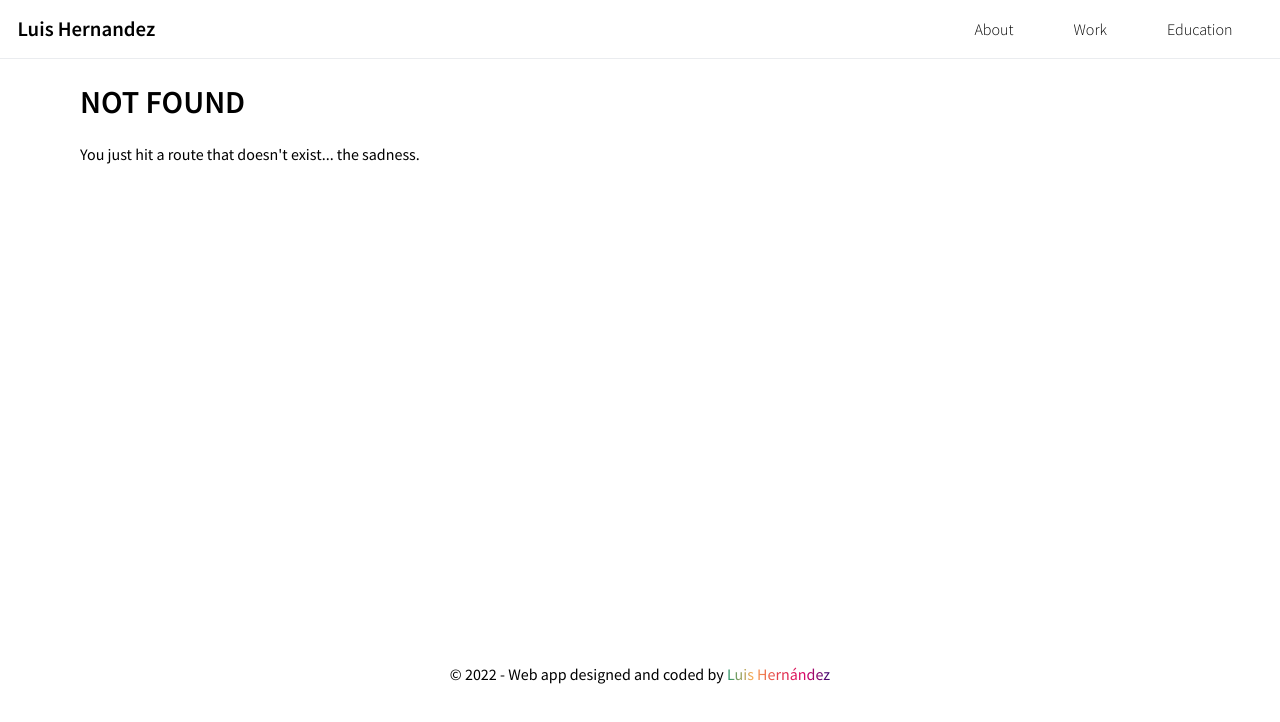
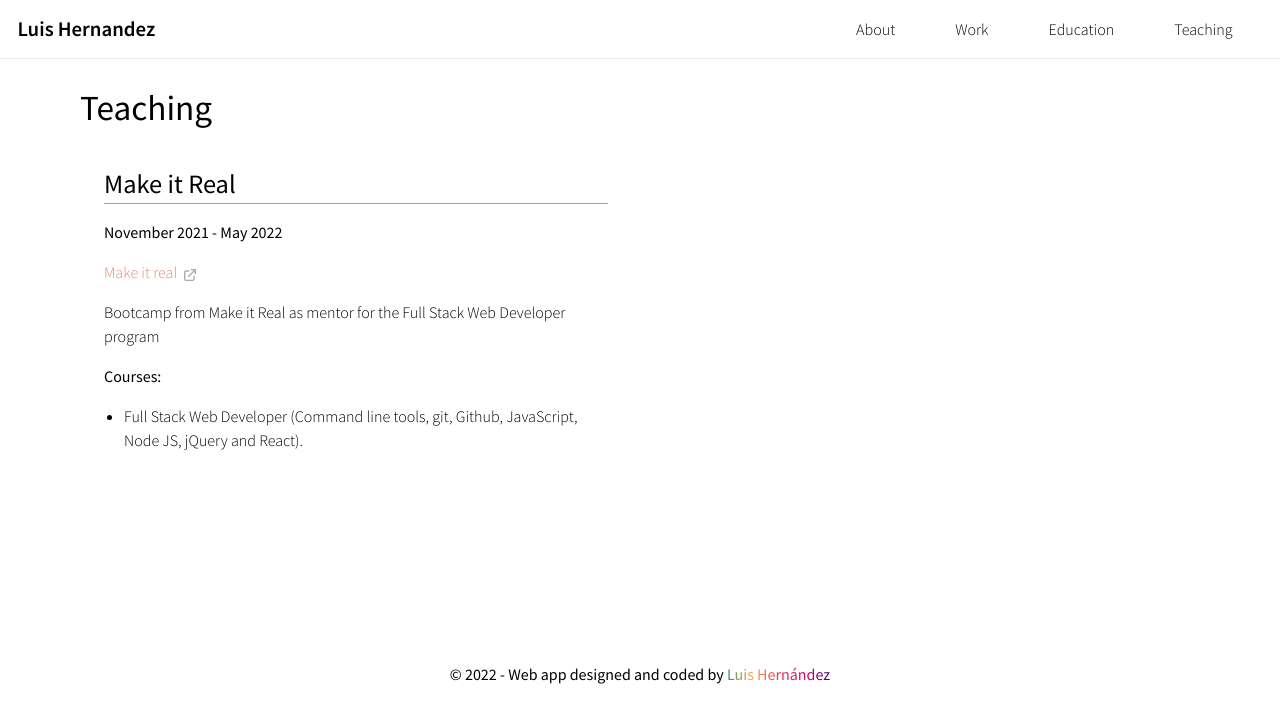
Before and after one commit to lhernandezd/portfolio-gatsby, a Gatsby site: page /teaching in a window 1280 px wide. Before the commit this address had no page. Built offline with nearby package versions, Linux system fonts and the light colour scheme; Gatsby itself is replaced by a stand-in of ours.

Commit message:
Add teaching section

```diff
--- a/src/components/header.js
+++ b/src/components/header.js
@@ -44,7 +44,7 @@ const Header = ({ siteTitle, ...props }) => {
     }
   });
 
-  const pages= ["about", "work", "education"];
+  const pages= ["about", "work", "education", "teaching"];
 
   return (
     <header className="header">
--- a/src/pages/about.js
+++ b/src/pages/about.js
@@ -84,7 +84,7 @@ const About = () => {
                     <CustomLink
                       withLinkIcon
                       icon={TiDocumentText}
-                      link="https://drive.google.com/file/d/1blHZUVnihaq6DcJGtdbqhrWMK_1d46PE/view?usp=sharing"
+                      link="https://drive.google.com/file/d/1Z0kFOvmoxLyrmkYqdibCG0Rtblmx5VFj/view?usp=sharing"
                       title="Link to my resume"
                       shape="square"
                       linkAttrs={{
--- a/src/pages/education.js
+++ b/src/pages/education.js
@@ -4,7 +4,7 @@ import Layout from "../components/layout"
 import Card from "../components/educationCard";
 import SEO from "../components/seo"
 
-const Projects = () => {
+const Education = () => {
   return (
     <Layout>
       <SEO title="Education" />
@@ -51,4 +51,4 @@ const Projects = () => {
   )
 }
 
-export default Projects
+export default Education
--- /dev/null
+++ b/src/pages/teaching.js
@@ -0,0 +1,40 @@
+import React from "react"
+
+import Layout from "../components/layout"
+import Card from "../components/workCard";
+import SEO from "../components/seo"
+
+const Teaching = () => {
+  return (
+    <Layout>
+      <SEO title="Teaching" />
+      <section className="work">
+        <div className="work__container">
+          <header>
+            <h2>Teaching</h2>
+          </header>
+          <div className="grid work__cards">
+            <Card
+              containerClass="col-6"
+              title="Make it Real"
+              dateString="November 2021 - May 2022"
+              company={{
+                name: "Make it real",
+                link: "https://makeitreal.camp/"
+              }}
+              description="Bootcamp from Make it Real as mentor for the Full Stack Web Developer program"
+              list={{
+                title: "Courses",
+                items: [
+                  "Full Stack Web Developer (Command line tools, git, Github, JavaScript, Node JS, jQuery and React)"
+                ]
+              }}
+            />
+          </div>
+        </div>
+      </section>
+    </Layout>
+  )
+}
+
+export default Teaching
--- a/src/pages/work.js
+++ b/src/pages/work.js
@@ -4,7 +4,7 @@ import Layout from "../components/layout"
 import Card from "../components/workCard";
 import SEO from "../components/seo"
 
-const Projects = () => {
+const Work = () => {
   return (
     <Layout>
       <SEO title="Working" />
@@ -118,4 +118,4 @@ const Projects = () => {
   )
 }
 
-export default Projects
+export default Work
```
Also changed, not shown: 1 other file.
